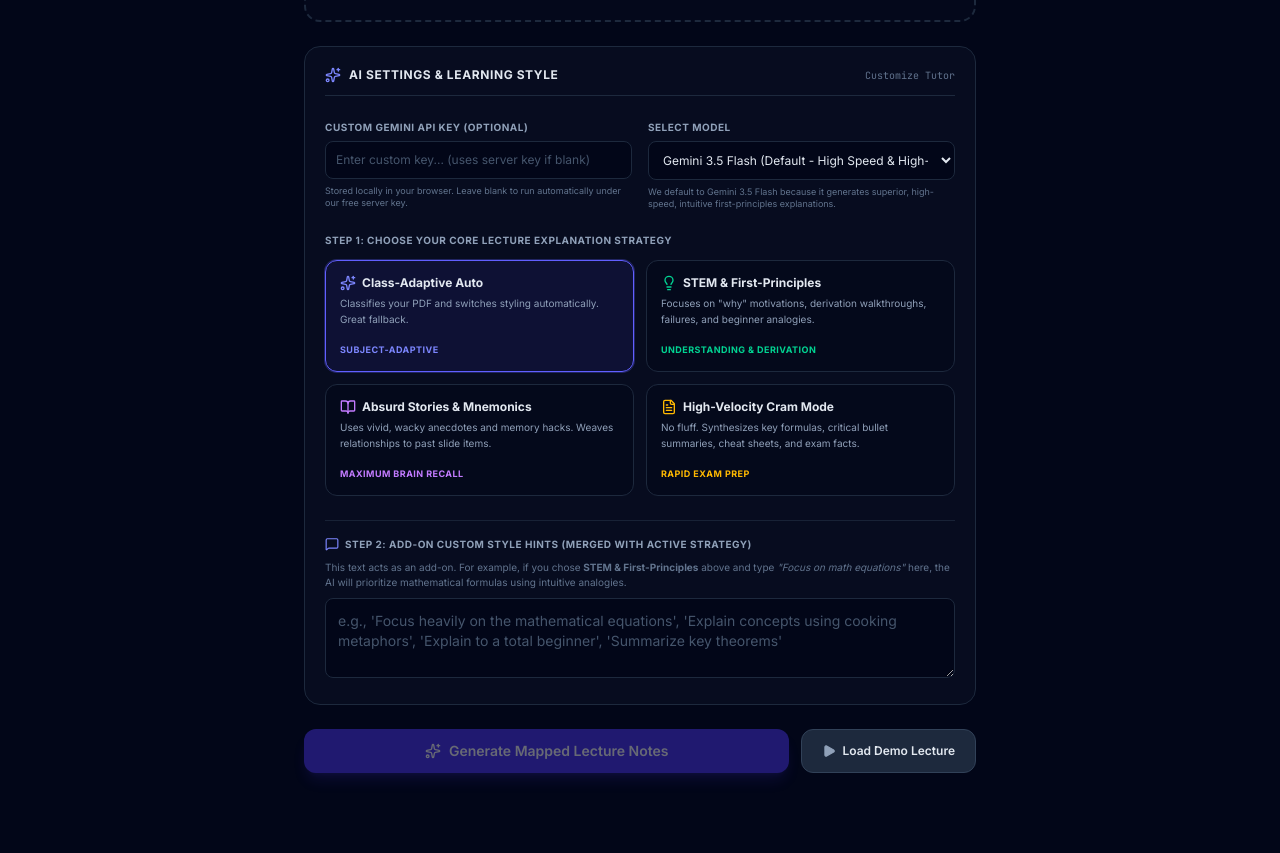
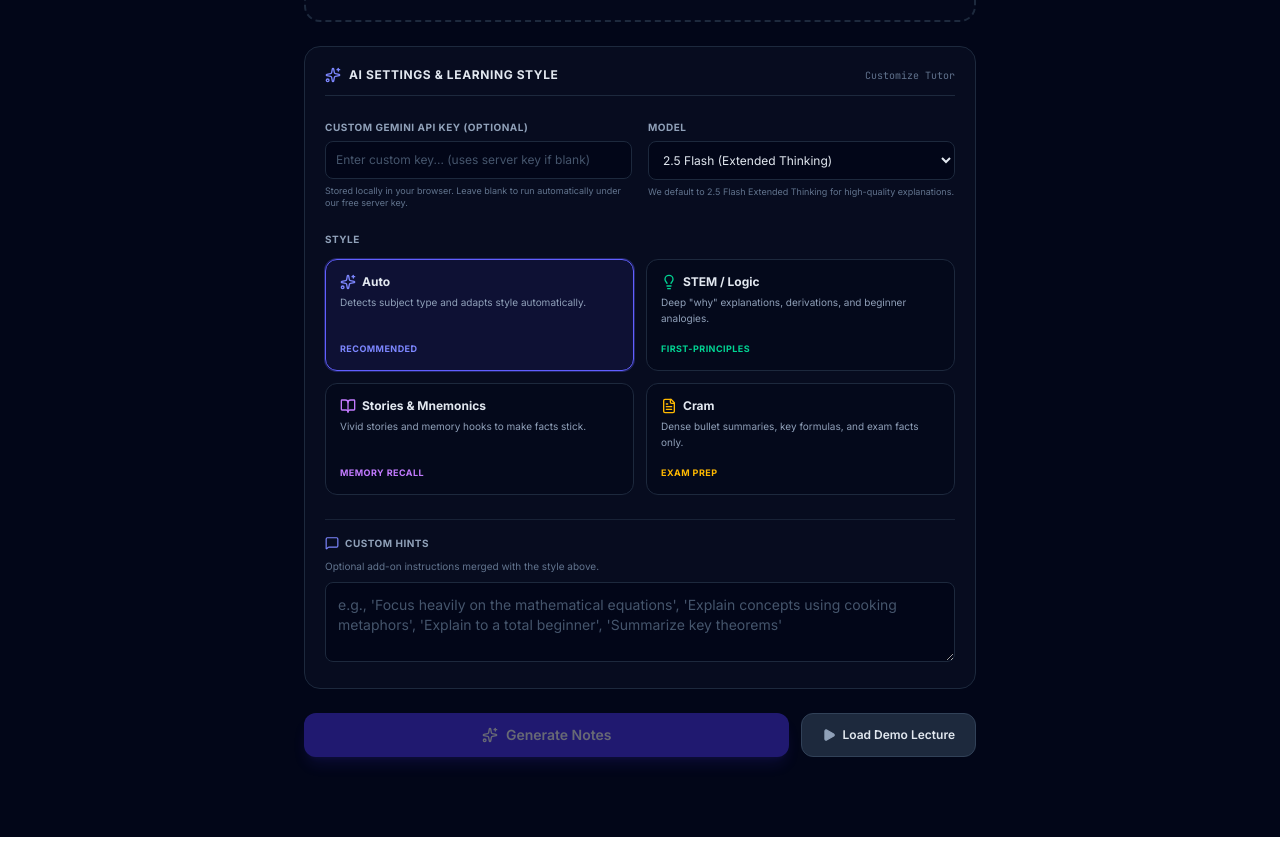
Before and after one commit to xiangthebung/pdf-explainer, a React (Vite) app: page / in a window 1280 px wide. Shown: the part 460-1313 px from the top of the page. Built offline with nearby package versions, Linux system fonts and the light colour scheme.

Commit message:
Updated server.ts

```diff
--- a/server.ts
+++ b/server.ts
@@ -54,7 +54,7 @@ app.post("/api/explain-pdf", async (req, res) => {
     });
 
     // Default model is gemini-3.5-flash for high-speed, intuitive explanations
-    const modelToUse = selectedModel || "gemini-3.5-flash";
+    const modelToUse = selectedModel || "gemini-2.5-flash-exp";
 
     // Standardize incoming base64 payload for Gemini API
     const base64Data = pdfData.includes(";base64,")
@@ -294,7 +294,7 @@ app.post("/api/subchat", async (req, res) => {
     });
 
     // Default to the fast, cheaper model (gemini-3.5-flash) to save user credits/tokens
-    const subchatModel = selectedModel || "gemini-3.5-flash";
+    const subchatModel = selectedModel || "gemini-2.5-flash-exp";
 
     // Build model context
     const contextPrompt = `
--- a/src/App.tsx
+++ b/src/App.tsx
@@ -49,7 +49,7 @@ export default function App() {
   const [customApiKey, setCustomApiKey] = useState<string>(() => {
     return localStorage.getItem("slidesage_custom_api_key") || "";
   });
-  const [selectedModel, setSelectedModel] = useState<string>("gemini-3.5-flash");
+  const [selectedModel, setSelectedModel] = useState<string>("gemini-2.5-flash-exp");
   const [customModelId, setCustomModelId] = useState<string>(() => {
     return localStorage.getItem("slidesage_custom_model_id") || "gemini-3.5-flash";
   });
@@ -65,7 +65,7 @@ export default function App() {
   const [currentSubchatInput, setCurrentSubchatInput] = useState<string>("");
   const [isSubchatSending, setIsSubchatSending] = useState<boolean>(false);
   const [subchatError, setSubchatError] = useState<string | null>(null);
-  const [subchatModel, setSubchatModel] = useState<string>("gemini-2.5-flash");
+  const [subchatModel, setSubchatModel] = useState<string>("gemini-2.5-flash-exp");
   const [showQuiz, setShowQuiz] = useState<{ [slideNumber: number]: boolean }>({});
 
   // Floating panel drag/resize state
@@ -191,12 +191,14 @@ export default function App() {
 
   // Loading messages to cycle through during analysis (completely clean and professional)
   const loadingMessages = [
-    "Analyzing document layout and hierarchy...",
-    "Extracting core concepts and structural data...",
-    "Synthesizing high-level lecture notes...",
-    "Developing educational analogies and metaphors...",
-    "Formulating contextual real-world examples...",
-    "Mapping note sections to corresponding slides..."
+    "Reading slide layout...",
+    "Extracting concepts...",
+    "Building lecture notes...",
+    "Crafting analogies...",
+    "Generating examples...",
+    "Mapping notes to slides...",
+    "Writing quiz questions...",
+    "Finalizing explanations..."
   ];
 
   // Cycle loading messages during analysis
@@ -205,7 +207,7 @@ export default function App() {
     if (isAnalyzing) {
       interval = setInterval(() => {
         setLoadingMessageIndex((prev) => (prev + 1) % loadingMessages.length);
-      }, 3000);
+      }, 7000);
     } else {
       setLoadingMessageIndex(0);
     }
@@ -218,7 +220,7 @@ export default function App() {
     if (isAnalyzing) {
       setAnalysisProgress(0);
       const startTime = Date.now();
-      const duration = 15000; // 15 seconds estimate
+      const duration = 60000; // 60 seconds estimate — AI calls take a while
       intervalId = setInterval(() => {
         const elapsed = Date.now() - startTime;
         const percent = Math.min((elapsed / duration) * 100, 95); // cap at 95% until complete
@@ -228,7 +230,7 @@ export default function App() {
       setAnalysisProgress(100);
     }
     return () => clearInterval(intervalId);
-  }, [isAnalyzing]);
+  }, [isAnalyzing, loadingMessages.length]);
 
   // Read file and convert to base64 helper
   const handleFile = (file: File) => {
@@ -316,7 +318,7 @@ export default function App() {
       // Track all slide numbers from data.startSlide to data.endSlide as processed
       const updatedProcessed = { ...processedSlides };
       const actualStart = data.startSlide || start;
-      const actualEnd = data.endSlide || end;
+      const actualEnd = data.endSlide || start;
       for (let i = actualStart; i <= actualEnd; i++) {
         updatedProcessed[i] = true;
       }
@@ -579,7 +581,7 @@ export default function App() {
 
                   <div className="space-y-1.5">
                     <label htmlFor="selected-model" className="text-[10px] font-bold text-slate-400 uppercase tracking-wider block">
-                      Select Model
+                      Model
                     </label>
                     <select
                       id="selected-model"
@@ -587,29 +589,27 @@ export default function App() {
                       onChange={(e) => setSelectedModel(e.target.value)}
                       className="w-full text-xs bg-slate-950 border border-slate-800 rounded-lg p-2.5 focus:outline-none focus:ring-1 focus:ring-indigo-500 text-slate-200 cursor-pointer"
                     >
-                      <option value="gemini-3.5-flash">Gemini 3.5 Flash (Default - High Speed & High-Quality Analytical Explanations)</option>
-                      <option value="gemini-2.5-pro">Gemini 2.5 Pro (Flagship High-Thinking & Deep Reasoning)</option>
-                      <option value="gemini-2.5-flash">Gemini 2.5 Flash (Lightweight & Speedy)</option>
-                      <option value="gemini-1.5-pro">Gemini 1.5 Pro (High Performance Legacy)</option>
-                      <option value="gemini-1.5-flash">Gemini 1.5 Flash (Fast Legacy)</option>
+                      <option value="gemini-2.5-flash-exp">2.5 Flash (Extended Thinking)</option>
+                      <option value="gemini-2.5-pro-exp-03-25">2.5 Pro</option>
+                      <option value="gemini-2.0-flash">2.0 Flash</option>
                       <option value="custom">-- Custom Model ID (Use Any Model) --</option>
                     </select>
                     {selectedModel === "custom" && (
                       <div className="space-y-1 mt-1.5 animate-fade-in">
                         <input
                           type="text"
-                          placeholder="e.g. gemini-3.5-flash"
+                          placeholder="e.g. gemini-2.5-flash-exp"
                           value={customModelId}
                           onChange={(e) => setCustomModelId(e.target.value)}
                           className="w-full text-xs bg-slate-950 border border-indigo-500 rounded-lg p-2 focus:outline-none focus:ring-1 focus:ring-indigo-500 text-slate-200 font-mono placeholder:text-slate-600"
                         />
                         <span className="text-[9px] text-indigo-400 block leading-tight">
-                          Enter any official Gemini model identifier (e.g. <code>gemini-3.5-flash</code> or <code>gemini-1.5-pro</code>).
+                          Enter any Gemini model identifier (e.g. <code>gemini-2.5-flash-exp</code>).
                         </span>
                       </div>
                     )}
                     <span className="text-[9px] text-slate-500 block leading-tight">
-                      We default to Gemini 3.5 Flash because it generates superior, high-speed, intuitive first-principles explanations.
+                      We default to 2.5 Flash Extended Thinking for high-quality explanations.
                     </span>
                   </div>
                 </div>
@@ -617,7 +617,7 @@ export default function App() {
                 {/* Learning Strategy / Track Selector */}
                 <div className="space-y-3">
                   <label className="text-[10px] font-bold text-slate-400 uppercase tracking-wider block">
-                    Step 1: Choose Your Core Lecture Explanation Strategy
+                    Style
                   </label>
 
                   <div className="grid grid-cols-1 sm:grid-cols-2 gap-3">
@@ -634,13 +634,13 @@ export default function App() {
                       <div>
                         <div className="flex items-center gap-1.5 text-xs font-bold text-slate-200">
                           <Sparkles className="h-4 w-4 text-indigo-400" />
-                          <span>Class-Adaptive Auto</span>
+                          <span>Auto</span>
                         </div>
                         <p className="text-[10px] text-slate-400 leading-relaxed mt-1">
-                          Classifies your PDF and switches styling automatically. Great fallback.
+                          Detects subject type and adapts style automatically.
                         </p>
                       </div>
-                      <span className="text-[9px] font-bold uppercase tracking-wider text-indigo-400 mt-1">Subject-Adaptive</span>
+                      <span className="text-[9px] font-bold uppercase tracking-wider text-indigo-400 mt-1">Recommended</span>
                     </button>
 
                     {/* STEM & Logic */}
@@ -656,13 +656,13 @@ export default function App() {
                       <div>
                         <div className="flex items-center gap-1.5 text-xs font-bold text-slate-200">
                           <Lightbulb className="h-4 w-4 text-emerald-400" />
-                          <span>STEM & First-Principles</span>
+                          <span>STEM / Logic</span>
                         </div>
                         <p className="text-[10px] text-slate-400 leading-relaxed mt-1">
-                          Focuses on "why" motivations, derivation walkthroughs, failures, and beginner analogies.
+                          Deep "why" explanations, derivations, and beginner analogies.
                         </p>
                       </div>
-                      <span className="text-[9px] font-bold uppercase tracking-wider text-emerald-400 mt-1">Understanding & Derivation</span>
+                      <span className="text-[9px] font-bold uppercase tracking-wider text-emerald-400 mt-1">First-Principles</span>
                     </button>
 
                     {/* Absurd Stories */}
@@ -678,13 +678,13 @@ export default function App() {
                       <div>
                         <div className="flex items-center gap-1.5 text-xs font-bold text-slate-200">
                           <BookOpen className="h-4 w-4 text-purple-400" />
-                          <span>Absurd Stories & Mnemonics</span>
+                          <span>Stories & Mnemonics</span>
                         </div>
                         <p className="text-[10px] text-slate-400 leading-relaxed mt-1">
-                          Uses vivid, wacky anecdotes and memory hacks. Weaves relationships to past slide items.
+                          Vivid stories and memory hooks to make facts stick.
                         </p>
                       </div>
-                      <span className="text-[9px] font-bold uppercase tracking-wider text-purple-400 mt-1">Maximum Brain Recall</span>
+                      <span className="text-[9px] font-bold uppercase tracking-wider text-purple-400 mt-1">Memory Recall</span>
                     </button>
 
                     {/* Cram Mode */}
@@ -700,13 +700,13 @@ export default function App() {
                       <div>
                         <div className="flex items-center gap-1.5 text-xs font-bold text-slate-200">
                           <FileText className="h-4 w-4 text-amber-400" />
-                          <span>High-Velocity Cram Mode</span>
+                          <span>Cram</span>
                         </div>
                         <p className="text-[10px] text-slate-400 leading-relaxed mt-1">
-                          No fluff. Synthesizes key formulas, critical bullet summaries, cheat sheets, and exam facts.
+                          Dense bullet summaries, key formulas, and exam facts only.
                         </p>
                       </div>
-                      <span className="text-[9px] font-bold uppercase tracking-wider text-amber-400 mt-1">Rapid Exam Prep</span>
+                      <span className="text-[9px] font-bold uppercase tracking-wider text-amber-400 mt-1">Exam Prep</span>
                     </button>
                   </div>
                 </div>
@@ -715,10 +715,10 @@ export default function App() {
                 <div className="space-y-2 border-t border-slate-800/80 pt-4">
                   <label htmlFor="custom-instructions" className="text-[10px] font-bold uppercase tracking-wider text-slate-400 flex items-center gap-1.5">
                     <MessageSquare className="h-3.5 w-3.5 text-indigo-400" />
-                    Step 2: Add-On Custom Style Hints (Merged with active strategy)
+                    Custom Hints
                   </label>
                   <p className="text-[10px] text-slate-500 leading-normal">
-                    This text acts as an add-on. For example, if you chose <strong>STEM & First-Principles</strong> above and type <em>"Focus on math equations"</em> here, the AI will prioritize mathematical formulas using intuitive analogies.
+                    Optional add-on instructions merged with the style above.
                   </p>
                   <textarea
                     id="custom-instructions"
@@ -739,7 +739,7 @@ export default function App() {
                   className="flex-1 bg-indigo-600 hover:bg-indigo-500 text-white font-semibold py-3 px-4 rounded-xl shadow-lg shadow-indigo-600/30 disabled:opacity-40 transition-all flex items-center justify-center gap-2 cursor-pointer text-sm"
                 >
                   <Sparkles className="h-4 w-4" />
-                  Generate Mapped Lecture Notes
+                  Generate Notes
                 </button>
 
                 {!pdfBase64 && (
@@ -782,7 +782,7 @@ export default function App() {
                       PDF Slides Loaded Successfully
                     </h3>
                     <p className="text-xs text-slate-400 leading-relaxed">
-                      Click the button below to generate deep-reasoning explanations for slides 1 to 15.
+                      Click below to generate notes starting from slide 1.
                     </p>
                   </div>
 
@@ -793,7 +793,7 @@ export default function App() {
                       className="w-full bg-indigo-600 hover:bg-indigo-500 text-white font-semibold py-2.5 px-4 rounded-xl shadow-lg shadow-indigo-600/30 text-xs transition-colors cursor-pointer flex items-center justify-center gap-1.5"
                     >
                       <Sparkles className="h-4 w-4" />
-                      Explain Slides 1 - 15
+                      Start from Slide 1
                     </button>
                   </form>
                 </div>
@@ -811,10 +811,10 @@ export default function App() {
 
                   <div className="space-y-1">
                     <h3 className="text-sm font-bold text-white uppercase tracking-wider">
-                      Analyzing Lecture Slides
+                      Analyzing Slides
                     </h3>
                     <p className="text-xs text-slate-400">
-                      Generating beautiful slide explanations
+                      Generating notes...
                     </p>
                   </div>
 
@@ -1127,11 +1127,9 @@ export default function App() {
                             onChange={(e) => setSubchatModel(e.target.value)}
                             className="flex-1 text-[10px] bg-slate-950 border border-slate-800 rounded-lg px-2 py-1 focus:outline-none focus:ring-1 focus:ring-indigo-500 text-slate-300 cursor-pointer"
                           >
-                            <option value="gemini-2.5-flash">Gemini 2.5 Flash</option>
-                            <option value="gemini-2.5-pro">Gemini 2.5 Pro</option>
-                            <option value="gemini-3.5-flash">Gemini 3.5 Flash</option>
-                            <option value="gemini-1.5-pro">Gemini 1.5 Pro</option>
-                            <option value="gemini-1.5-flash">Gemini 1.5 Flash</option>
+                      <option value="gemini-2.5-flash-exp">2.5 Flash (Extended Thinking)</option>
+                            <option value="gemini-2.5-pro-exp-03-25">2.5 Pro</option>
+                            <option value="gemini-2.0-flash">2.0 Flash</option>
                           </select>
                         </div>
                         {/* Message scroll list */}
```
